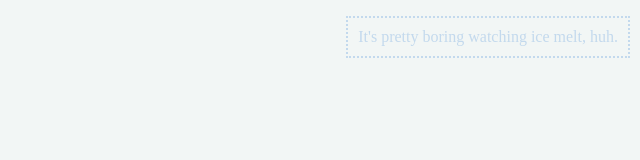
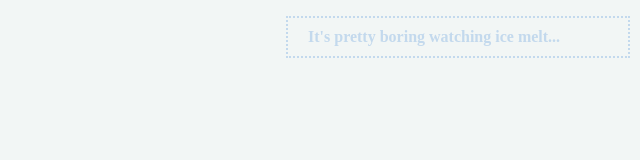
Before and after one commit to hbalenda/larsen-c, a React (Create React App) app: page / in a window 1280 px wide. Shown: the top 160 px of the page, without its empty margins (640-1280 px from the left). Built offline with nearby package versions, Linux system fonts and the light colour scheme.

Commit message:
Show messages on an interval

```diff
--- a/src/components/App.js
+++ b/src/components/App.js
@@ -10,7 +10,18 @@ class App extends React.Component {
     this.drift = this.drift.bind(this);
     this.getClassNames = this.getClassNames.bind(this);
     this.state = {
-      drift: false
+      drift: false,
+      activeMessageIndex: 0,
+      messages: [
+        `It's pretty boring watching ice melt...`,
+        `Try to keep moving your mouse to prevent the glaciers from separating!`,
+        `It gets pretty tiring though, huh...`,
+        `It's almost as if...`,
+        `...the effort of the individual to prevent global warming...`,
+        `...pales in comparison to the impact that would be made if change happened at a corporate and policy level...`,
+        `Sigh...`,
+        `C'est la vie!`,
+      ]
     };
   }
 
@@ -54,14 +65,21 @@ class App extends React.Component {
     this.timer = setTimeout(this.startDrift,300);
   }
 
-  getMessage() {
-    return `It's pretty boring watching ice melt, huh.`;
+  changeMessage() {
+    if (this.state.activeMessageIndex < this.state.messages.length - 1) {
+      var newIndex = this.state.activeMessageIndex+1;
+      this.setState({activeMessageIndex: newIndex});
+    }
+  }
+
+  componentDidMount() {
+    setInterval(this.changeMessage.bind(this), 10000);
   }
 
   render() {
     return (
       <div className="App" onMouseMove={this.drift}>
-        <Message message={this.getMessage()} />
+        <Message message={this.state.messages[this.state.activeMessageIndex]} />
         <div className="ice-wrapper">
           <div className={this.getClassNames("right").join(" ")}>
           </div>
--- a/src/components/Message.js
+++ b/src/components/Message.js
@@ -7,8 +7,11 @@ const messageStyle = {
   right:10,
   color: '#c3d9ed',
   fontFamily: 'Inconsolata',
-  padding:10,
+  padding: `10px 20px`,
   border: '2px dotted',
+  backgroundColor: '#f2f6f5',
+  width: '300px',
+  fontWeight: 'bold',
 }
 
 function Message(props) {
```
